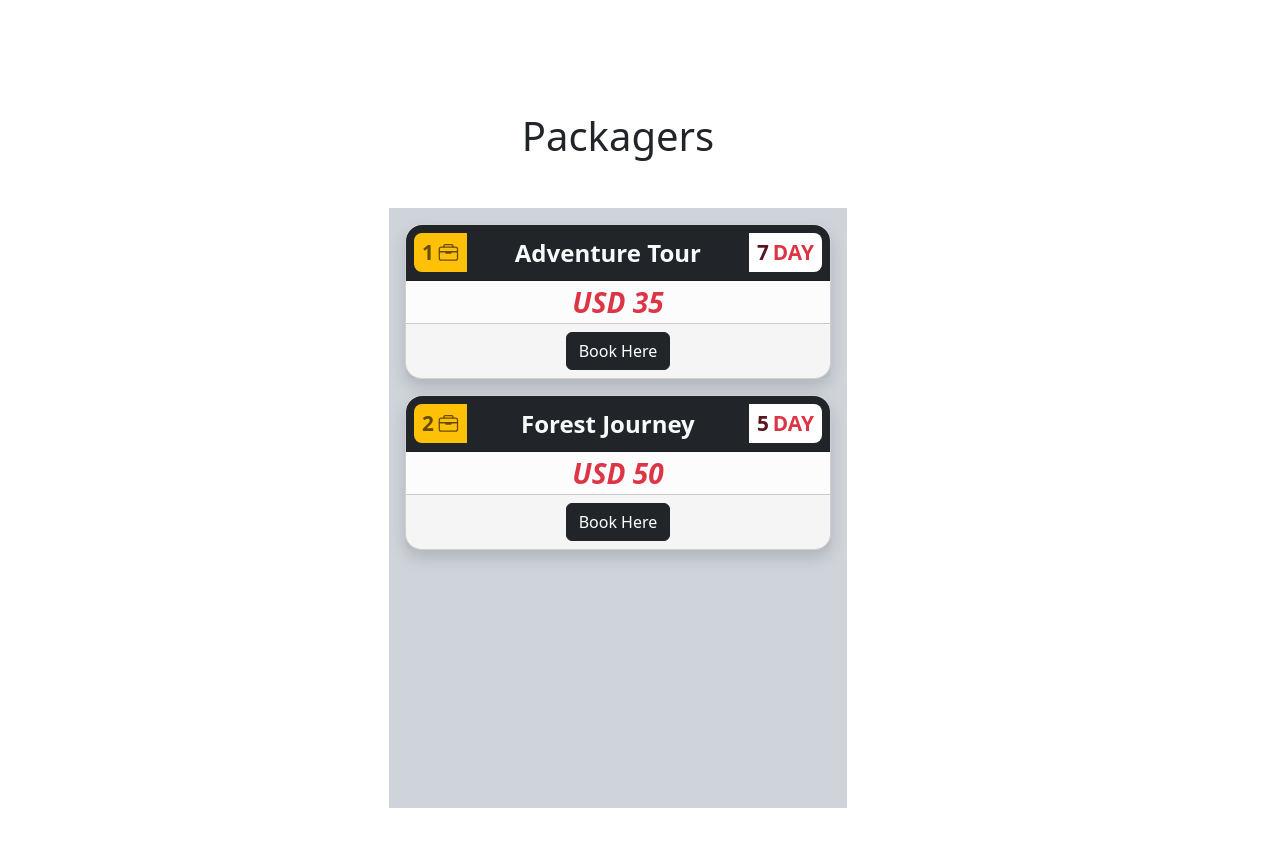
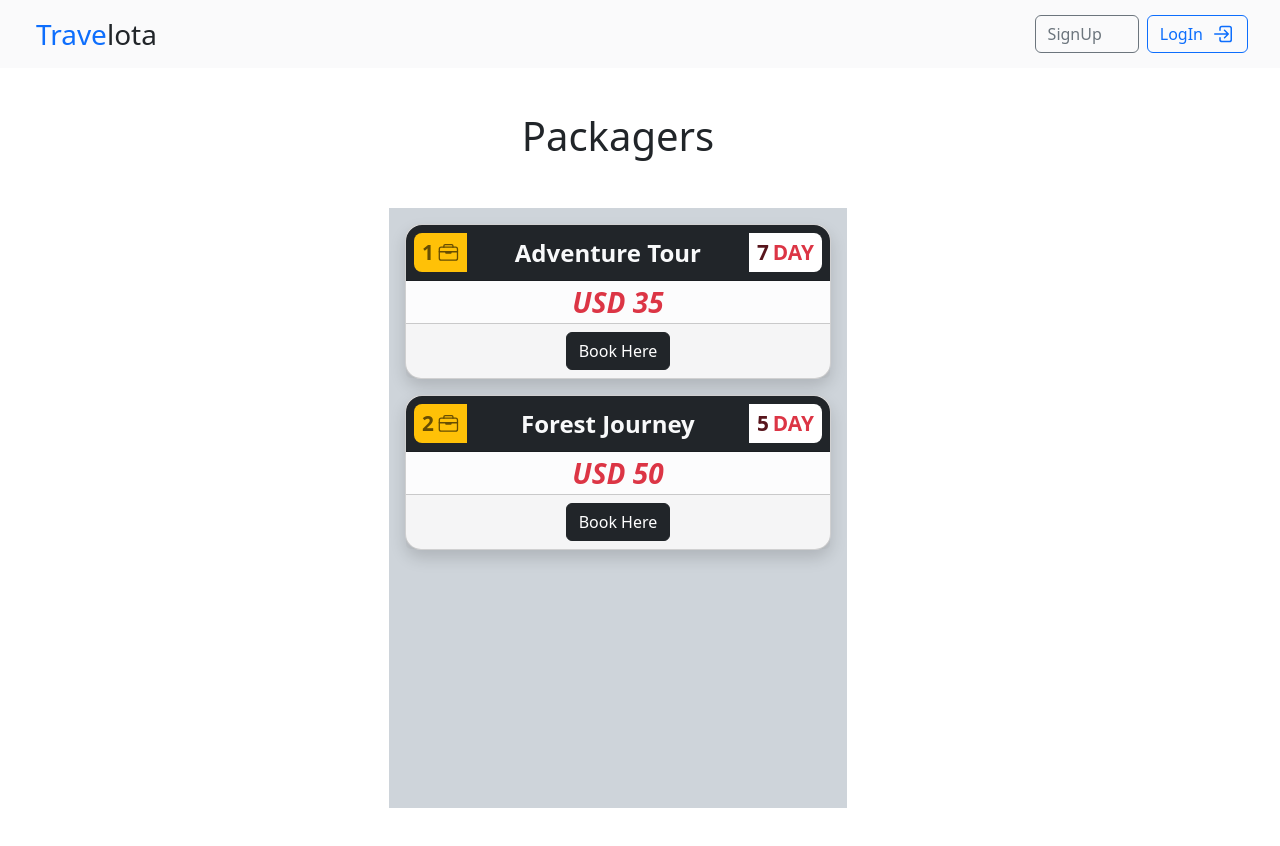
Before and after one commit to WDK-Techno/RADProject, a plain HTML site: page agencyview.html in a window 1280 px wide. Drawn offline with nearby package versions, Linux system fonts and the light colour scheme.

Commit message:
agency veiw update
update

```diff
--- a/agencyview.html
+++ b/agencyview.html
@@ -14,6 +14,49 @@
 </head>
 
 <body>
+  <!-- ======= Navigation Bar =======    -->
+  <nav class="navbar navbar-expand-lg navbar-light bg-light fixed-top">
+    <div class="container-fluid me-3">
+      <a class="navbar-brand text-primary ms-4" href="index.html"
+        >Trave<span class="text-dark">lota</span></a
+      >
+      <!-- <button class="navbar-toggler" type="button" data-bs-toggle="collapse" data-bs-target="#navbarSupportedContent" aria-controls="navbarSupportedContent" aria-expanded="false" aria-label="Toggle navigation">
+      <span class="navbar-toggler-icon"></span>
+    </button> -->
+      <!-- <div class="collapse navbar-collapse" id="navbarSupportedContent"> -->
+      <div class="" id="navbarSupportedContent">
+        <ul class="navbar-nav me-auto mb-2 mb-lg-0">
+          <!-- <li class="nav-item">
+          <a class="nav-link active" aria-current="page" href="#">Home</a>
+        </li> -->
+        </ul>
+        <form class="d-flex">
+          <button
+            class="btn btn-outline-secondary d-flex align-items-center"
+            type="submit"
+          >
+            <span class="d-none d-lg-inline pe-2">SignUp</span
+            ><ion-icon
+              style="font-size: 1rem"
+              name="
+            person-add-outline"
+            ></ion-icon>
+          </button>
+          <button
+            class="btn btn-outline-primary ms-2 me-1 d-flex align-items-center"
+            type="submit"
+          >
+            <span class="d-none d-lg-inline-block pe-2">LogIn</span
+            ><ion-icon
+              style="font-size: 1.5rem"
+              name="log-in-outline"
+            ></ion-icon>
+          </button>
+        </form>
+      </div>
+    </div>
+  </nav>
+
   <!-- ======== Main Content ========= -->
 
   <div class="container m-5 p-3">
```
